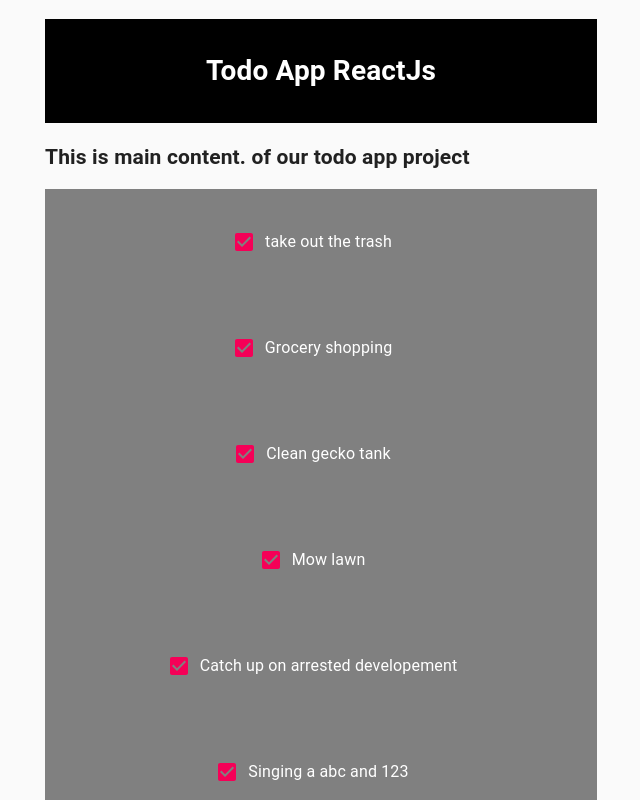
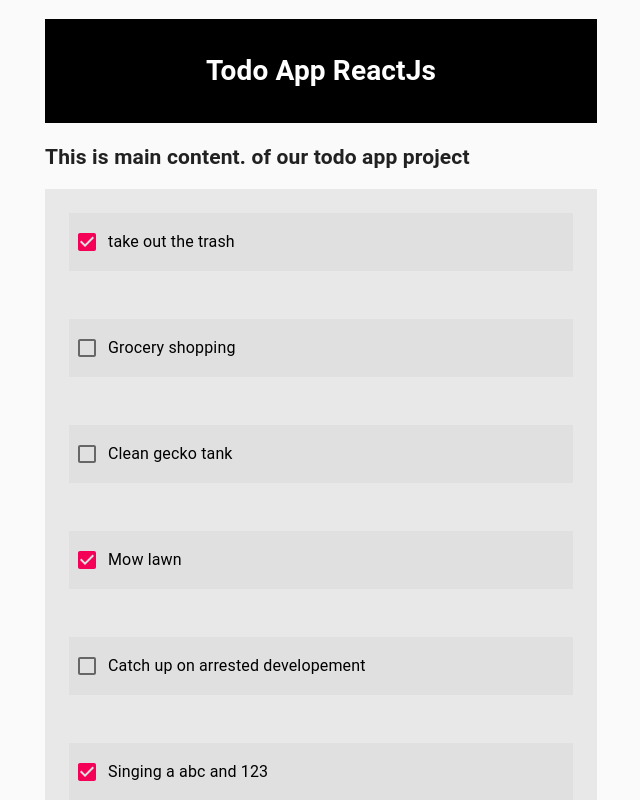
Before and after one commit to rcode321/Basic-React-Todo-App, a React (Create React App) app: page / in a window 1280 px wide. Shown: the top 800 px of the page, without its empty margins (319-959 px from the left). Built offline with nearby package versions, Linux system fonts and the light colour scheme.

Commit message:
adding main and todoitem component

```diff
--- a/src/components/MainContent.js
+++ b/src/components/MainContent.js
@@ -4,7 +4,7 @@ import TodoItem from "./TodoItem";
 import todosData from "../todosData";
 
 const MainContent = () => {
-	const todoitem = todosData.map((item) => <TodoItem key={item.id} todos={item} />);
+	const todoitem = todosData.map((item) => <TodoItem key={item.id} items={item} />);
 
 	return (
 		<main>
--- a/src/components/TodoItem.js
+++ b/src/components/TodoItem.js
@@ -4,14 +4,15 @@ import Checkbox from "@material-ui/core/Checkbox";
 import FormGroup from "@material-ui/core/FormGroup";
 import FormControlLabel from "@material-ui/core/FormControlLabel";
 import FormControl from "@material-ui/core/FormControl";
+import Box from "@material-ui/core/Box";
 
 import { makeStyles } from "@material-ui/core/styles";
 
-const TtodoItem = (props) => {
-	console.log(props);
+const TtodoItem = ({ items }) => {
+	console.log(items);
 	const classes = useStyles();
 
-	const [checked, setChecked] = React.useState(true);
+	const [checked, setChecked] = React.useState(items.completed);
 
 	const handleChange = (event) => {
 		setChecked(event.target.checked);
@@ -19,18 +20,22 @@ const TtodoItem = (props) => {
 
 	return (
 		<div className={classes.bgCheckbox}>
+			<Box m={1} p={1}>
+				<Box p={1} bgcolor="grey.300">
 					<FormControl component="fieldset">
 						<FormGroup aria-label="position" row>
 							<FormControlLabel
 								value="start"
 								control={<Checkbox color="secondary" />}
-						label={props.todos.text}
+								label={items.text}
 								labelPlacement="end"
 								onChange={handleChange}
 								checked={checked}
 							/>
 						</FormGroup>
 					</FormControl>
+				</Box>
+			</Box>
 		</div>
 	);
 };
@@ -38,10 +43,9 @@ const TtodoItem = (props) => {
 // styled components
 const useStyles = makeStyles((theme) => ({
 	bgCheckbox: {
-		background: "grey",
-		color: "white",
-		padding: theme.spacing(4),
-		textAlign: "center",
+		background: "#E8E8E8",
+		color: "black",
+		padding: theme.spacing(1),
 	},
 }));
 
```
Lines whose indentation alone changed are shown as unchanged.
